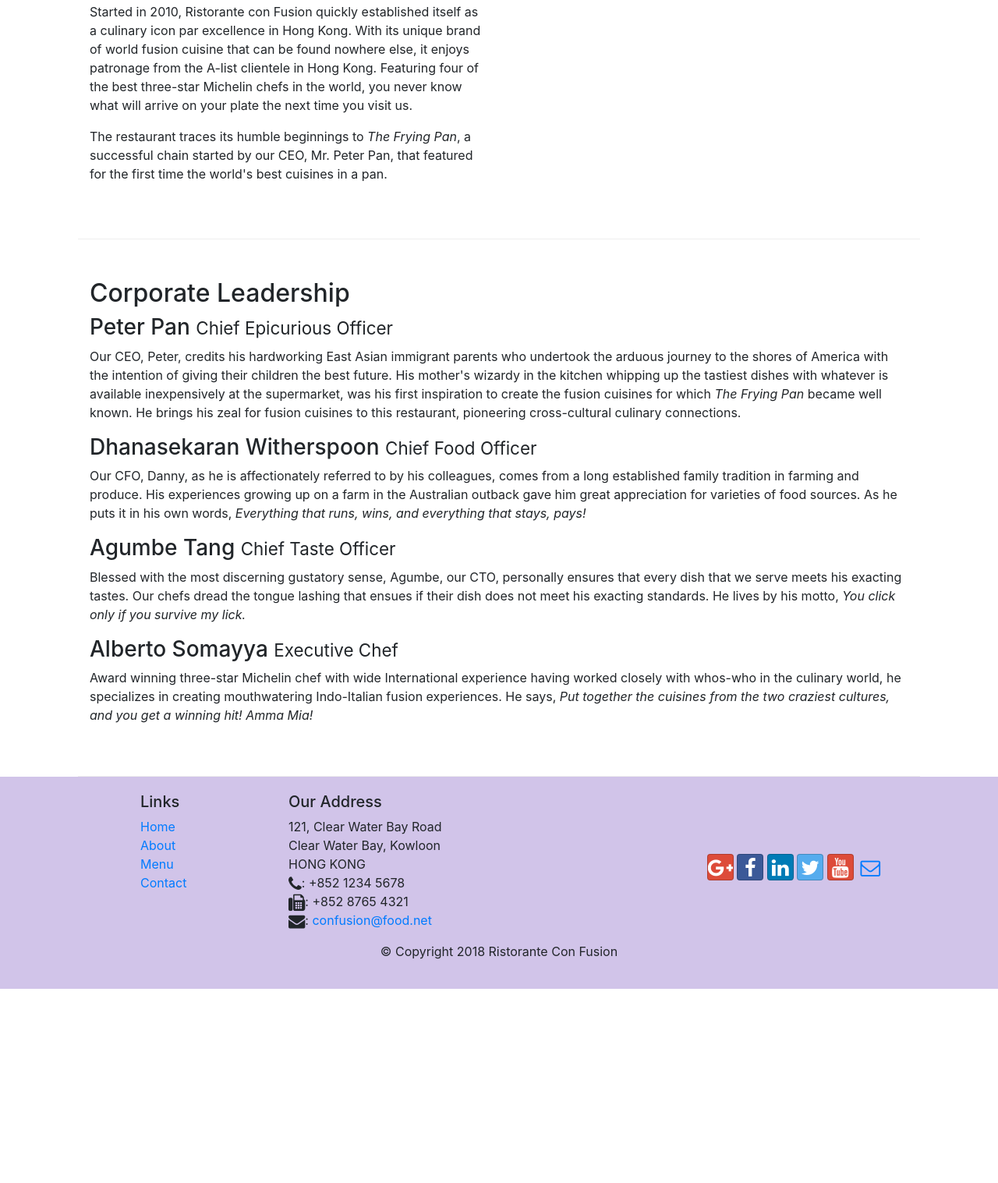
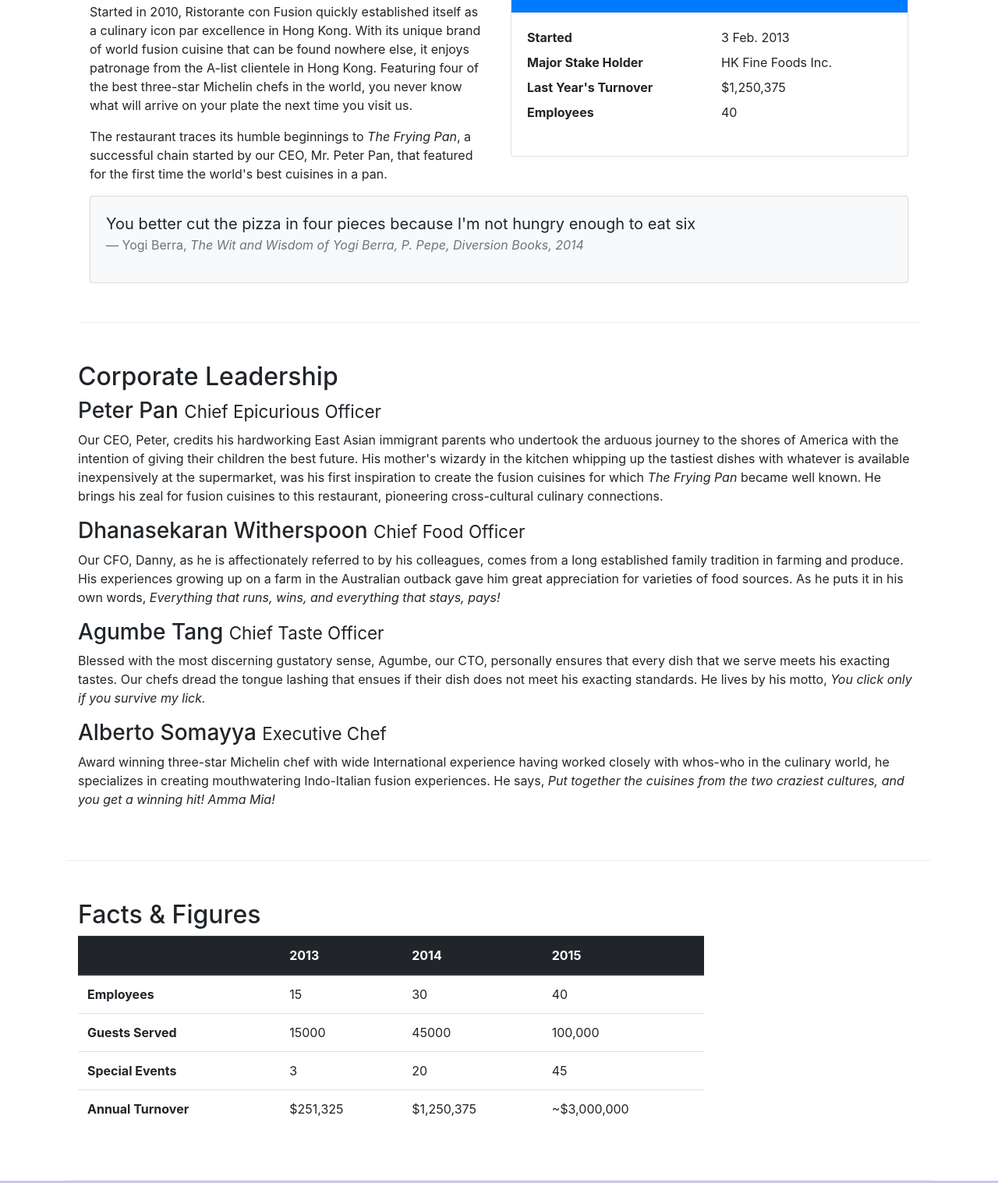
Before and after one commit to lg8800/git-test, a website: page aboutus.html in a window 1280 px wide. Shown: the part 558-2075 px from the top of the page at 78% size. Before the commit the page ends 1826 px from the top, so only its background shows below. Drawn offline with nearby package versions, Linux system fonts and the light colour scheme.

Commit message:
Tables and Cards

```diff
--- a/aboutus.html
+++ b/aboutus.html
@@ -60,18 +60,47 @@
 
         <div class="container">
             <div class="row row-content">
-                <div class="col-12 col-sm-6">
+                <div class="col-sm-6">
                     <h2>Our History</h2>
                     <p>Started in 2010, Ristorante con Fusion quickly established itself as a culinary icon par excellence in Hong Kong. With its unique brand of world fusion cuisine that can be found nowhere else, it enjoys patronage from the A-list clientele in Hong Kong.  Featuring four of the best three-star Michelin chefs in the world, you never know what will arrive on your plate the next time you visit us.</p>
                     <p>The restaurant traces its humble beginnings to <em>The Frying Pan</em>, a successful chain started by our CEO, Mr. Peter Pan, that featured for the first time the world's best cuisines in a pan.</p>
                 </div>
+
+            <div class="col-sm">
+                <div class="card">
+                    <h3 class="card-header bg-primary text-white">Facts At a Glance</h3>
+                    <div class="card-body">
+                        <dl class="row">
+                            <dt class="col-6">Started</dt>
+                            <dd class="col-6">3 Feb. 2013</dd>
+                            <dt class="col-6">Major Stake Holder</dt>
+                            <dd class="col-6">HK Fine Foods Inc.</dd>
+                            <dt class="col-6">Last Year's Turnover</dt>
+                            <dd class="col-6">$1,250,375</dd>
+                            <dt class="col-6">Employees</dt>
+                            <dd class="col-6">40</dd>
+                        </dl>
+                    </div>
+                </div>
             </div>
-            <div>
+            <div class="col-12">
+                <div class="card card-body bg-light">
+                    <blockquote class="blockquote">
+                        <p class="mb-0">You better cut the pizza in four pieces because I'm not hungry enough to eat six
+                        </p>
+                        <footer class="blockquote-footer">Yogi Berra,
+                            <cite title="Source Title">
+                                The Wit and Wisdom of Yogi Berra, P. Pepe, Diversion Books, 2014
+                            </cite>
+                        </footer>
+                    </blockquote>
+                </div>
             </div>
         </div>
+    </div>
 
 
-        <div class="container">
+
             <div class="row row-content">
                 <div class="col-12">
                 <h2>Corporate Leadership</h2>
@@ -83,9 +112,53 @@
                     <p class="d-none d-sm-block">Blessed with the most discerning gustatory sense, Agumbe, our CTO, personally ensures that every dish that we serve meets his exacting tastes. Our chefs dread the tongue lashing that ensues if their dish does not meet his exacting standards. He lives by his motto, <em>You click only if you survive my lick.</em></p>
                 <h3>Alberto Somayya <small>Executive Chef</small></h3>
                     <p class="d-none d-sm-block">Award winning three-star Michelin chef with wide International experience having worked closely with whos-who in the culinary world, he specializes in creating mouthwatering Indo-Italian fusion experiences. He says, <em>Put together the cuisines from the two craziest cultures, and you get a winning hit! Amma Mia!</em></p>
-                </div>
            </div>
         </div>
+        <div class="row row-content">
+            <div class="col-12 col-sm-9">
+                <h2>Facts &amp; Figures</h2>
+                 <div class="table-responsive">
+                    <table class="table table-stripped">
+                        <thead class="thead-dark">
+                            <tr>
+                                <th>&nbsp;</th>
+                                <th>2013</th>
+                                <th>2014</th>
+                                <th>2015</th>
+                            </tr>
+                        </thead>
+                        <tbody>
+                            <tr>
+                                <th>Employees</th>
+                                <td>15</td>
+                                <td>30</td>
+                                <td>40</td>
+                            </tr>
+                            <tr>
+                                <th>Guests Served</th>
+                                <td>15000</td>
+                                <td>45000</td>
+                                <td>100,000</td>
+                            </tr>
+                            <tr>
+                                <th>Special Events</th>
+                                <td>3</td>
+                                <td>20</td>
+                                <td>45</td>
+                            </tr>
+                            <tr>
+                                <th>Annual Turnover</th>
+                                <td>$251,325</td>
+                                <td>$1,250,375</td>
+                                <td>~$3,000,000</td>
+                            </tr>
+                        </tbody>
+                    </table>
+                </div>
+            <div class="col-12 col-sm-3">
+            </div>
+        </div>
+    </div>
     </div>
      <footer class="footer">
         <div class="container">
```
Also changed, not shown: contactus.html (+5 -1 lines), index.html (+1 -1 lines).
